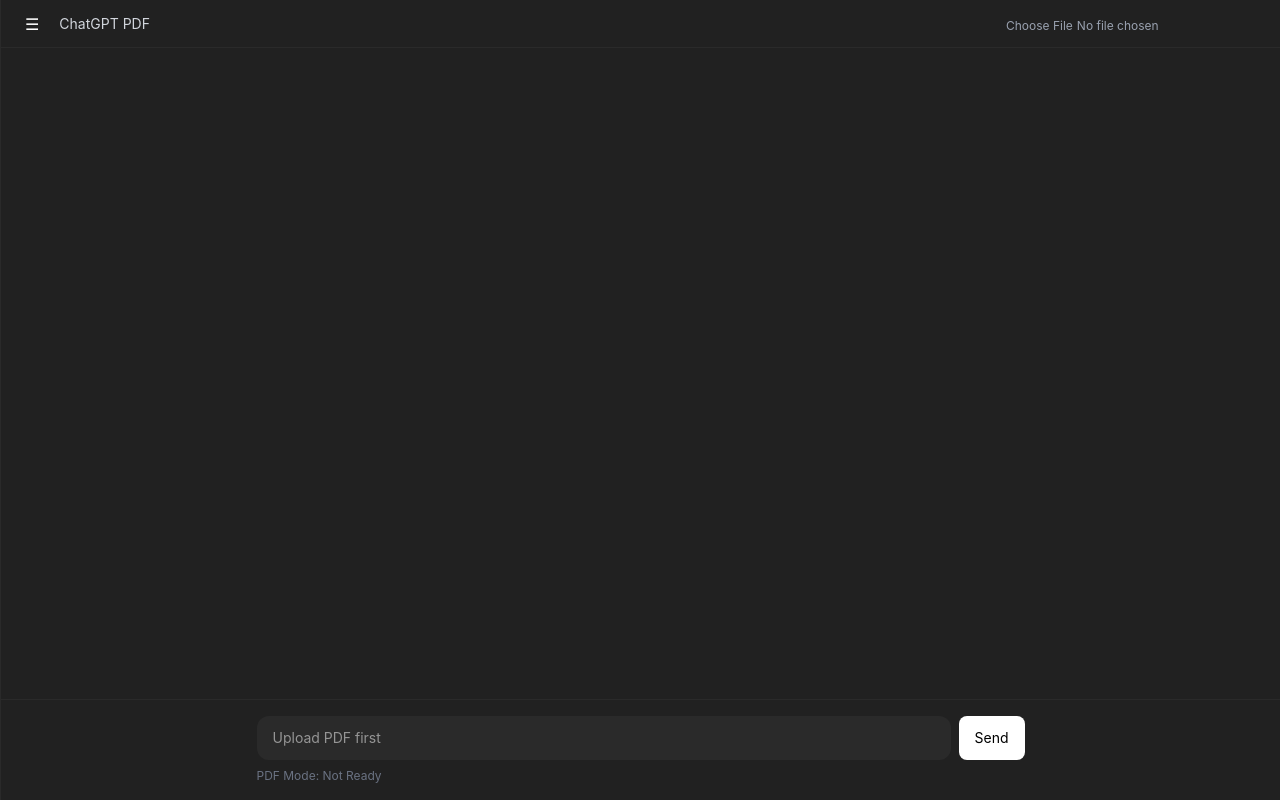
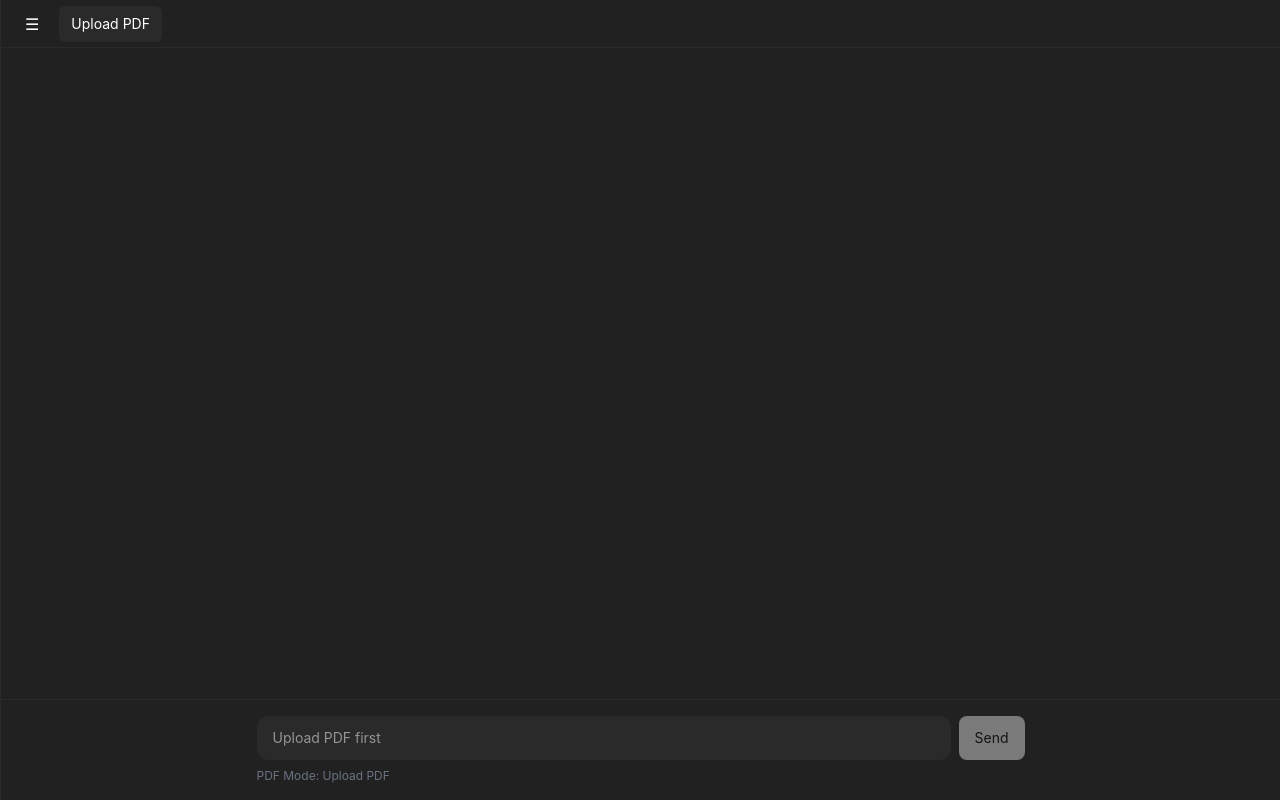
Before and after one commit to AB-stack-cmd/Rag-Application, a Next.js app: page / in a window 1280 px wide. Built offline with nearby package versions, Linux system fonts and the light colour scheme.

Commit message:
Added Chat streaming feature

```diff
--- a/app/pages/main.tsx
+++ b/app/pages/main.tsx
@@ -1,10 +1,10 @@
 'use client'
 
 import { useState, useRef, useEffect } from "react";
-import { ChatMessage } from "./ChatMessage";
 import Sidebar from "./Sidebar";
 import { conversations } from "./test/mockData";
-import test from "node:test";
+import { ChatMessage } from "./ChatMessage";
+
 interface Message {
   role: "user" | "assistant";
   content: string;
@@ -17,15 +17,21 @@ export default function Main() {
   const [streamingMsg, setStreamingMsg] = useState("");
   const [pdfReady, setPdfReady] = useState(false);
   const [jobId, setJobId] = useState<string | null>(null);
-  const [sidebarOpen,setSidebarOpen] = useState(false)
+  const [sidebarOpen, setSidebarOpen] = useState(false);
+  const [fileName, setFileName] = useState("");
+
   const bottomRef = useRef<HTMLDivElement>(null);
 
+  // 🔥 Auto scroll
   useEffect(() => {
     bottomRef.current?.scrollIntoView({ behavior: "smooth" });
   }, [messages, streamingMsg]);
 
   // ================= PDF UPLOAD =================
   async function handleFileUpload(file: File) {
+    setPdfReady(false);
+    setLoading(true);
+
     const formData = new FormData();
     formData.append("pdf", file);
 
@@ -37,44 +43,38 @@ export default function Main() {
     const data = await res.json();
     setJobId(data.jobId);
 
-    // Polling
+    // polling
     const interval = setInterval(async () => {
       const status = await fetch(`http://localhost:4000/status/${data.jobId}`);
       const s = await status.json();
 
       if (s.ready) {
         setPdfReady(true);
+        setLoading(false);
         clearInterval(interval);
       }
-    }, 2000);
+    }, 1500);
   }
 
-  // ================= STREAMING CHAT =================
+  // ================= STREAM =================
   async function sendMessage() {
     if (!input.trim() || !pdfReady) return;
 
     const userQuery = input;
 
-  setMessages((prev) => [
-    ...prev,
-    { role: "user", content: userQuery },
-  ]);
+    setMessages(prev => [...prev, { role: "user", content: userQuery }]);
 
     setInput("");
     setLoading(true);
     setStreamingMsg("");
 
-  const res = await fetch(
-    `http://localhost:4000/api/query/${jobId}`,
-    {
+    const res = await fetch(`http://localhost:4000/api/query/${jobId}`, {
       method: "POST",
       headers: { "Content-Type": "application/json" },
       body: JSON.stringify({ query: userQuery }),
-    }
-  );
+    });
 
     if (!res.body) return;
-
 
     const reader = res.body.getReader();
     const decoder = new TextDecoder();
@@ -84,15 +84,11 @@ export default function Main() {
 
     while (true) {
       const { value, done } = await reader.read();
-    console.log(`Value : ${value}
-                 done  : ${done} `)
       if (done) break;
 
-    // decode the array
       buffer += decoder.decode(value, { stream: true });
 
       const lines = buffer.split("\n");
-    console.log(`Line  : ${lines}`);
       buffer = lines.pop() || "";
 
       for (const line of lines) {
@@ -100,30 +96,36 @@ export default function Main() {
 
         try {
           const event = JSON.parse(line);
-        console.log(`Event : ${event}` )
 
           if (event.type === "token") {
             finalText += event.content;
-          for (const text of finalText){
-          setStreamingMsg(text);
-          }
+            setStreamingMsg(finalText);
           }
 
           if (event.type === "done") {
-          setMessages((prev) => [
+            setMessages(prev => [
               ...prev,
               { role: "assistant", content: finalText },
             ]);
+            setStreamingMsg("");
+            setLoading(false);
           }
+
         } catch (e) {
-        console.error("Stream parse error:", e);
+          console.error("Parse error:", e);
+        }
       }
     }
   }
 
-  setStreamingMsg("");
-  setLoading(false);
+  // ✅ ENTER TO SEND
+  function handleKeyDown(e: React.KeyboardEvent<HTMLTextAreaElement>) {
+    if (e.key === "Enter" && !e.shiftKey) {
+      e.preventDefault();
+      sendMessage();
     }
+  }
+
   return (
     <div className="flex h-screen bg-[#212121] text-white">
 
@@ -135,13 +137,12 @@ export default function Main() {
         activeId={1}
       />
 
-  {/* MAIN AREA */}
+      {/* MAIN */}
       <div className="flex flex-col flex-1">
 
         {/* HEADER */}
         <div className="h-12 border-b border-[#2a2a2a] flex items-center px-4 gap-3">
 
-      {/* ✅ NO absolute (this fixes alignment) */}
           <button
             onClick={() => setSidebarOpen(prev => !prev)}
             className="p-2 rounded-md hover:bg-[#2a2a2a]"
@@ -149,45 +150,42 @@ export default function Main() {
             ☰
           </button>
 
-      <span className="text-sm text-gray-300">ChatGPT PDF</span>
-
-      <div className="ml-auto">
+          <label className="cursor-pointer text-sm bg-[#2a2a2a] hover:bg-[#333] px-3 py-2 rounded-md transition">
+            Upload PDF
             <input
               type="file"
               accept="application/pdf"
+              className="hidden"
               onChange={(e) => {
-            if (e.target.files?.[0]) {
-              handleFileUpload(e.target.files[0]);
+                const file = e.target.files?.[0];
+                if (file) {
+                  setFileName(file.name);
+                  handleFileUpload(file);
                 }
               }}
-          className="text-xs text-gray-400"
             />
-      </div>
+          </label>
+
+          {fileName && (
+            <span className="text-xs text-gray-400 truncate max-w-[180px]">
+              {fileName}
+            </span>
+          )}
         </div>
 
-    {/* CHAT AREA */}
+        {/* CHAT */}
         <div className="flex-1 overflow-y-auto">
-
           <div className="max-w-3xl mx-auto px-4 py-6 space-y-6">
 
             {messages.map((msg, i) => (
               <div
                 key={i}
-            className={`flex ${
-              msg.role === "user" ? "justify-end" : "justify-start"
-            }`}
+                className={`flex ${msg.role === "user" ? "justify-end" : "justify-start"}`}
               >
-            <div
-              className={`
-                px-4 py-3 rounded-xl text-sm leading-6
-                max-w-[80%]
-                ${
-                  msg.role === "user"
-                    ? "bg-blue-600"
-                    : "bg-[#2a2a2a]"
-                }
-              `}
-            >
+                <div className={`
+                  px-4 py-3 rounded-xl text-sm leading-6 max-w-[80%]
+                  ${msg.role === "user" ? "bg-blue-600" : "bg-[#2a2a2a]"}
+                `}>
                   <ChatMessage content={msg.content} />
                 </div>
               </div>
@@ -198,6 +196,7 @@ export default function Main() {
               <div className="flex justify-start">
                 <div className="bg-[#2a2a2a] px-4 py-3 rounded-xl text-sm max-w-[80%]">
                   {streamingMsg}
+                  <span className="animate-pulse"> ▍</span>
                 </div>
               </div>
             )}
@@ -211,42 +210,34 @@ export default function Main() {
           </div>
         </div>
 
-    {/* INPUT (ALIGNED WITH CHAT COLUMN) */}
+        {/* INPUT */}
         <div className="border-t border-[#2a2a2a] bg-[#212121] p-4">
-
           <div className="max-w-3xl mx-auto flex gap-2">
 
             <textarea
               value={input}
               onChange={(e) => setInput(e.target.value)}
+              onKeyDown={handleKeyDown}
               rows={1}
-          placeholder={pdfReady ? "Ask about your PDF..." : "Upload PDF first"}
-          className="
-            flex-1 resize-none rounded-xl
-            bg-[#2a2a2a]
-            px-4 py-3 text-sm
-            outline-none
-          "
+              placeholder={pdfReady ? "Ask anything..." : "Upload PDF first"}
+              className="flex-1 resize-none rounded-xl bg-[#2a2a2a] px-4 py-3 text-sm outline-none"
             />
 
             <button
               onClick={sendMessage}
-          className="
-            bg-white text-black
-            px-4 py-2 rounded-lg text-sm
-            hover:opacity-80
-          "
+              disabled={!pdfReady || loading}
+              className="bg-white text-black px-4 py-2 rounded-lg text-sm hover:opacity-80 disabled:opacity-40"
             >
               Send
             </button>
           </div>
 
-      {/* Footer status */}
           <div className="max-w-3xl mx-auto mt-2 text-xs text-gray-500">
-        PDF Mode: {pdfReady ? "Ready" : "Not Ready"}
+            PDF Mode: {pdfReady ? "Ready" : "Upload PDF "}
           </div>
         </div>
 
       </div>
     </div>
-)}
+  );
+}
--- a/app/server/api/query_route.js
+++ b/app/server/api/query_route.js
@@ -100,14 +100,13 @@ router.post("/query/:id", async (req, res) => {
         Return response in Markdown format with proper bullet points and headings.
         DoNOT use raw asterisk lists without structure.`
     );
+    let fullText = null
 
     try {
       for await (const chunk of result) {
         const text = chunk.content || "";
-
+            fullText += text;
         if (!text) continue;
-
-        fullText += text;
 
         // send token event
         res.write(
```
Lines whose indentation alone changed are shown as unchanged.
